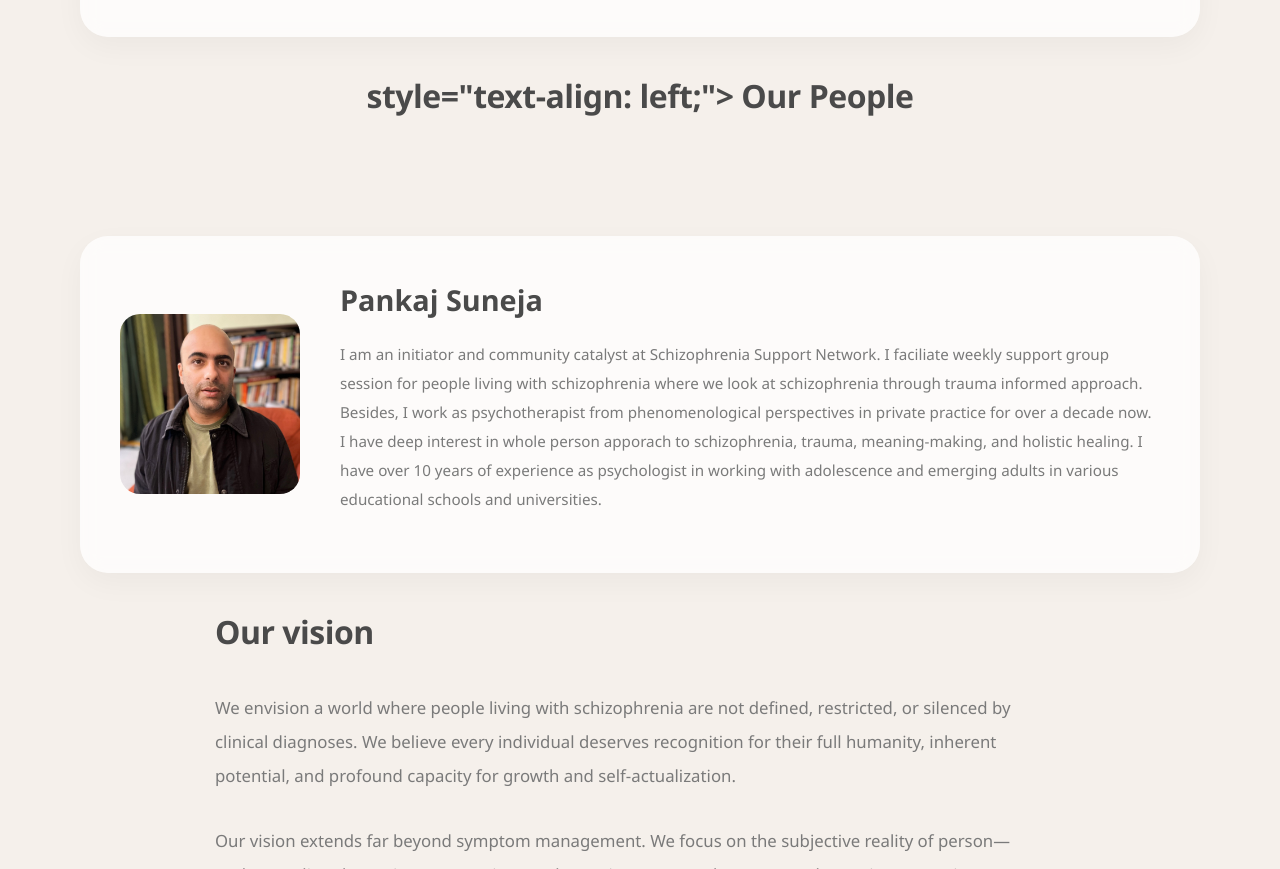
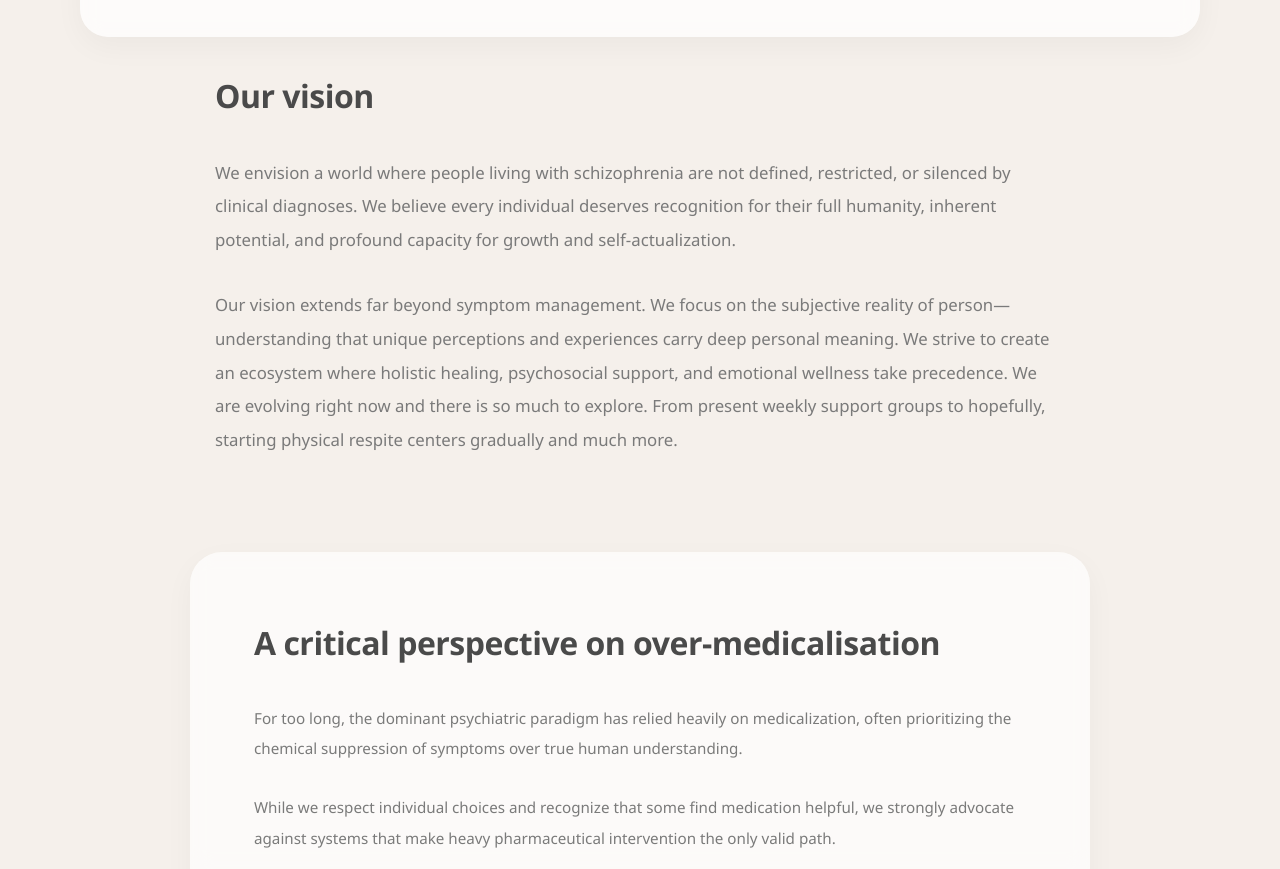
Before and after one commit to supportschizophrenia-bit/schizophrenia-support-network, a plain HTML site: page about.html in a window 1280 px wide. Shown: the part 1120-1989 px from the top of the page. Drawn offline with Linux system fonts and the light colour scheme.

Commit message:
Remove 'Our People' section from about.html
Removed the 'Our People' section and its content from the about.html file.

```diff
--- a/about.html
+++ b/about.html
@@ -60,44 +60,7 @@
 
 </div>
 
-
 </section>
-
-            <h2> style="text-align: left;"> Our People </h2>
-
-
-<section class="founder-section">
-
-
-<div class="founder-card">
-
-    <img src="pankaj (2).jpg" alt="Initiator and Community Catalyst">
-
-    <div class="founder-content">
-
-
-        <h3>Pankaj Suneja</h3>
-
-        <p>
-            I am an initiator and community catalyst at Schizophrenia Support Network. I faciliate weekly support group session for people living with schizophrenia where we look at schizophrenia through trauma informed approach. Besides, I work as psychotherapist from
-            phenomenological perspectives in private practice for over a decade now. I have deep interest in whole person apporach to schizophrenia, trauma, meaning-making, and holistic healing. I have over 10 years of experience as psychologist in working with adolescence and emerging adults in various educational schools and universities.
-        </p>
-
-
-    </div>
-
-</div>
-
-
-</section>
-
-
-
-
-
-
-
-
 
 
     <section class="about-intro">
```
